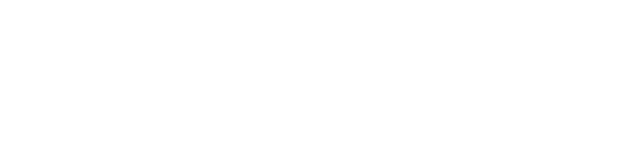
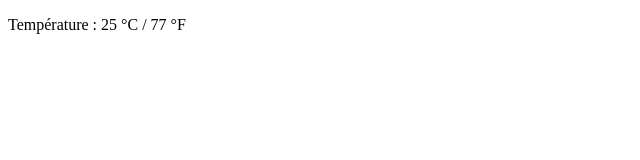
Before and after one commit to Gorkem387/R3.01, a plain HTML site: page index.html in a window 1280 px wide. Shown: the whole page, without its empty margins (0-640 px from the left). Drawn offline with Linux system fonts and the light colour scheme.

Commit message:
affichage des degres dans la page html

```diff
--- a/exo1.js
+++ b/exo1.js
@@ -1,5 +1,5 @@
-let degreCelsus = 12;
+let celsius = 25;
+let fahrenheit = (celsius * 9/5) + 32;
 
-function calculerDegreFahrenheit(degreCelsus) {
-    return (degreCelsus * (9/5) + 32);
-}
+document.getElementById('celsius').textContent = celsius;
+document.getElementById('fahrenheit').textContent = fahrenheit;
--- a/index.html
+++ b/index.html
@@ -3,9 +3,13 @@
 <head>
     <meta charset="UTF-8">
     <meta name="viewport" content="width=device-width, initial-scale=1.0">
-    <title>Document</title>
+    <title></title>
+
 </head>
 <body>
 
+    <p>Température : <span id="celsius"></span> °C / <span id="fahrenheit"></span> °F</p>
+    <script src="exo1.js"></script>
+
 </body>
 </html>
```
